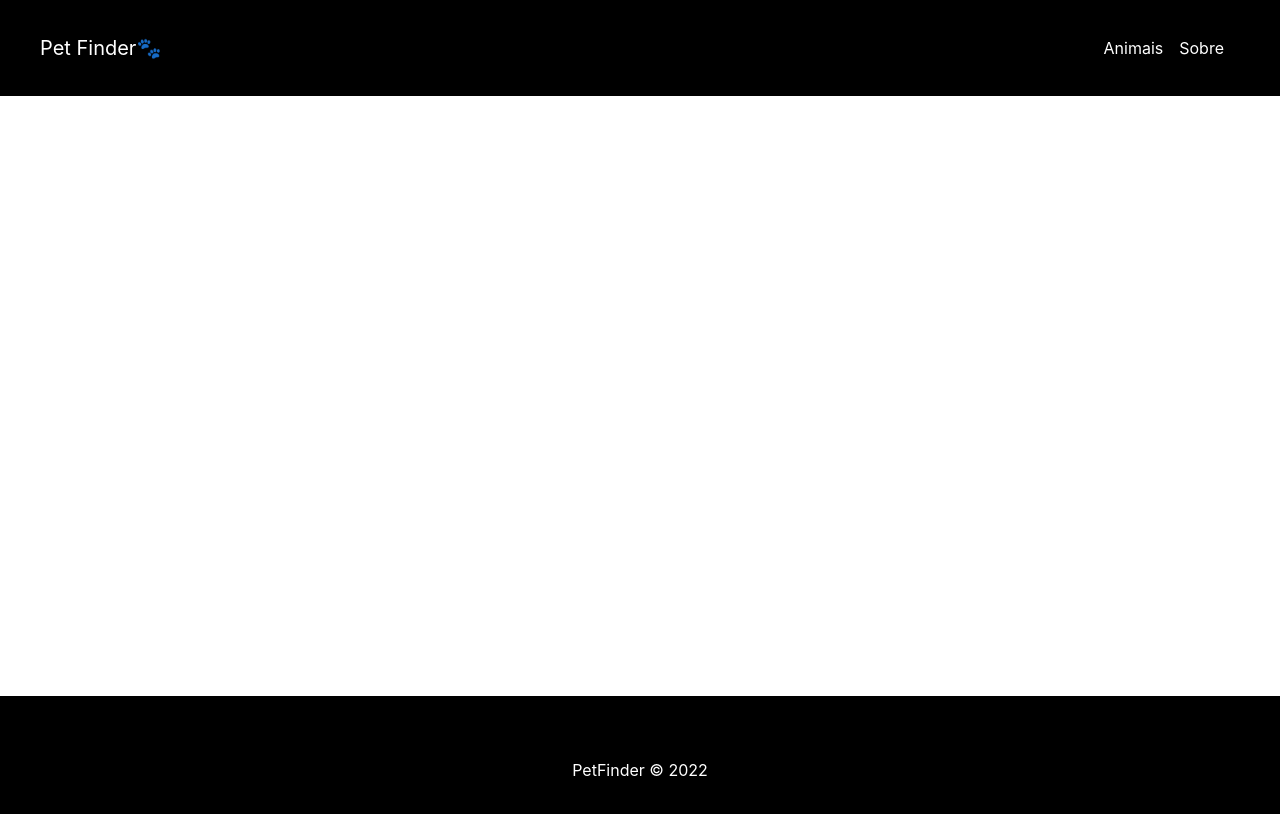
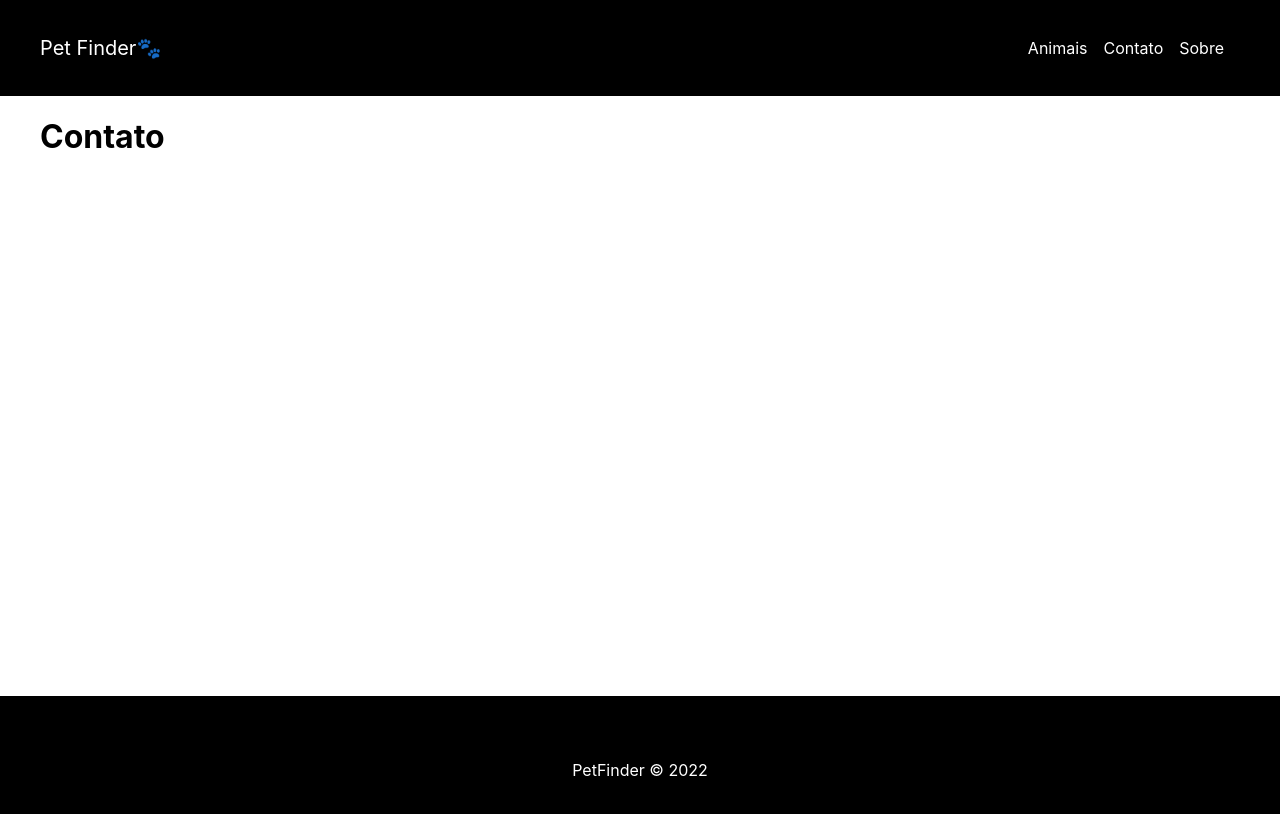
Before and after one commit to kvojps/pet-finder, a React (Create React App) app: page /contato in a window 1280 px wide. Shown: the top 814 px of the page. Built offline with nearby package versions, Linux system fonts and the light colour scheme.

Commit message:
adicionando pagina de contato

```diff
--- a/src/App.js
+++ b/src/App.js
@@ -8,6 +8,7 @@ import Sobre from './componentes/paginas/Sobre'
 import Footer from './componentes/layout/Footer'
 import Navbar from './componentes/layout/Navbar'
 import Container from './componentes/layout/Container'
+import Contato from './componentes/paginas/Contato'
 
 function App() {
   return (
@@ -20,6 +21,7 @@ function App() {
             <Route exact path = "/" element ={<Home/>}></Route>
             <Route exact path = "/animais" element ={<Animais/>}></Route>
             <Route exact path = "/sobre" element ={<Sobre/>}></Route>
+            <Route exact path = "/contato" element ={<Contato/>}></Route>
           </Routes>
         </Container>
 
--- a/src/componentes/layout/Navbar.js
+++ b/src/componentes/layout/Navbar.js
@@ -10,6 +10,7 @@ function NavBar() {
                 <Link to='/' className={styles.slogan}> <p>Pet Finder🐾</p> </Link>
                 <ul className={styles.list}>
                     <li><Link to="/animais">Animais</Link></li>
+                    <li><Link to="/contato">Contato</Link></li>
                     <li><Link to="/sobre">Sobre</Link></li>
                 </ul>
             </Container>
--- /dev/null
+++ b/src/componentes/paginas/Contato.js
@@ -0,0 +1,9 @@
+function Contato() {
+    return(
+        <div>
+            <h1>Contato</h1>
+        </div>
+    )
+}
+
+export default Contato
```
